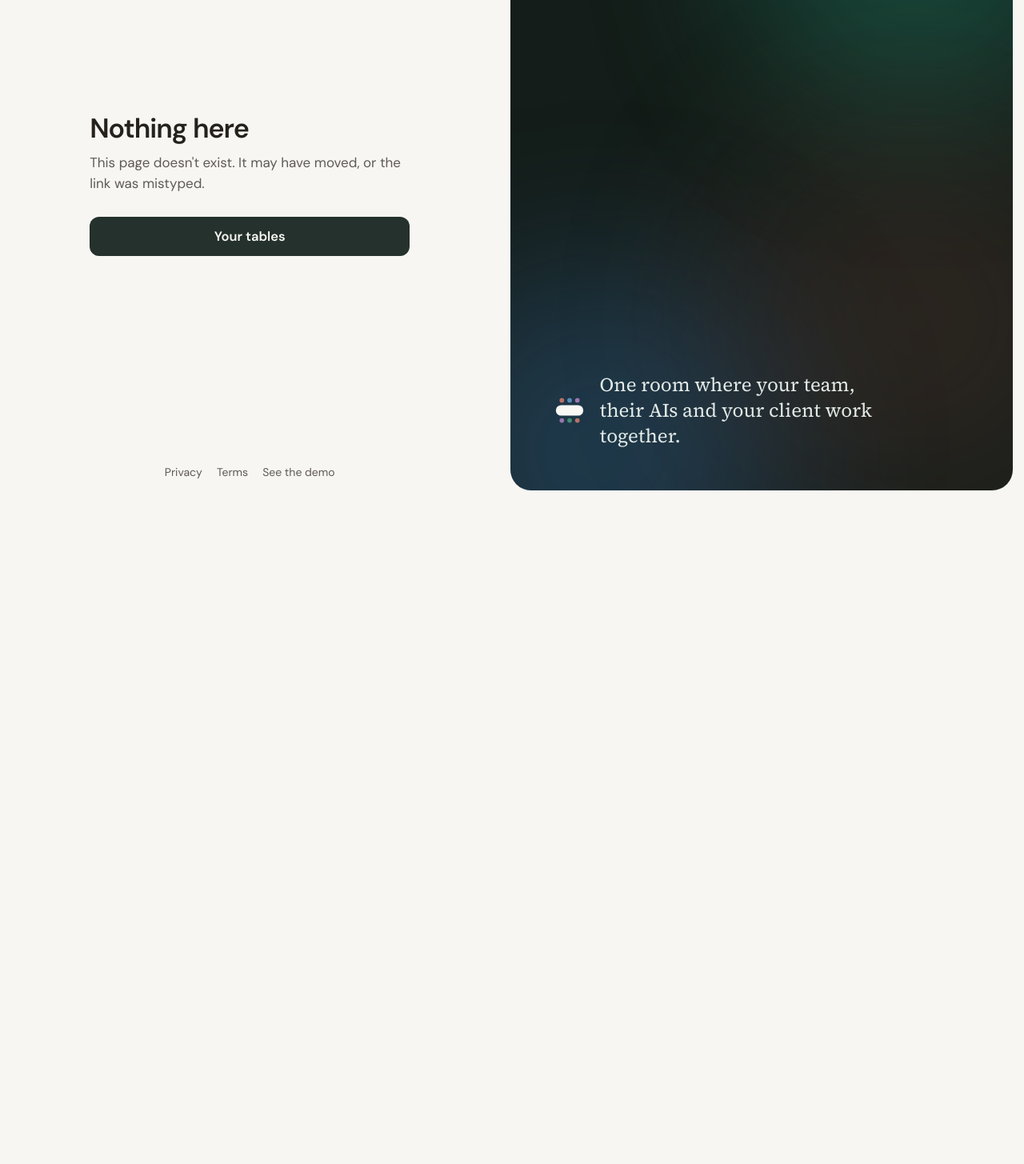
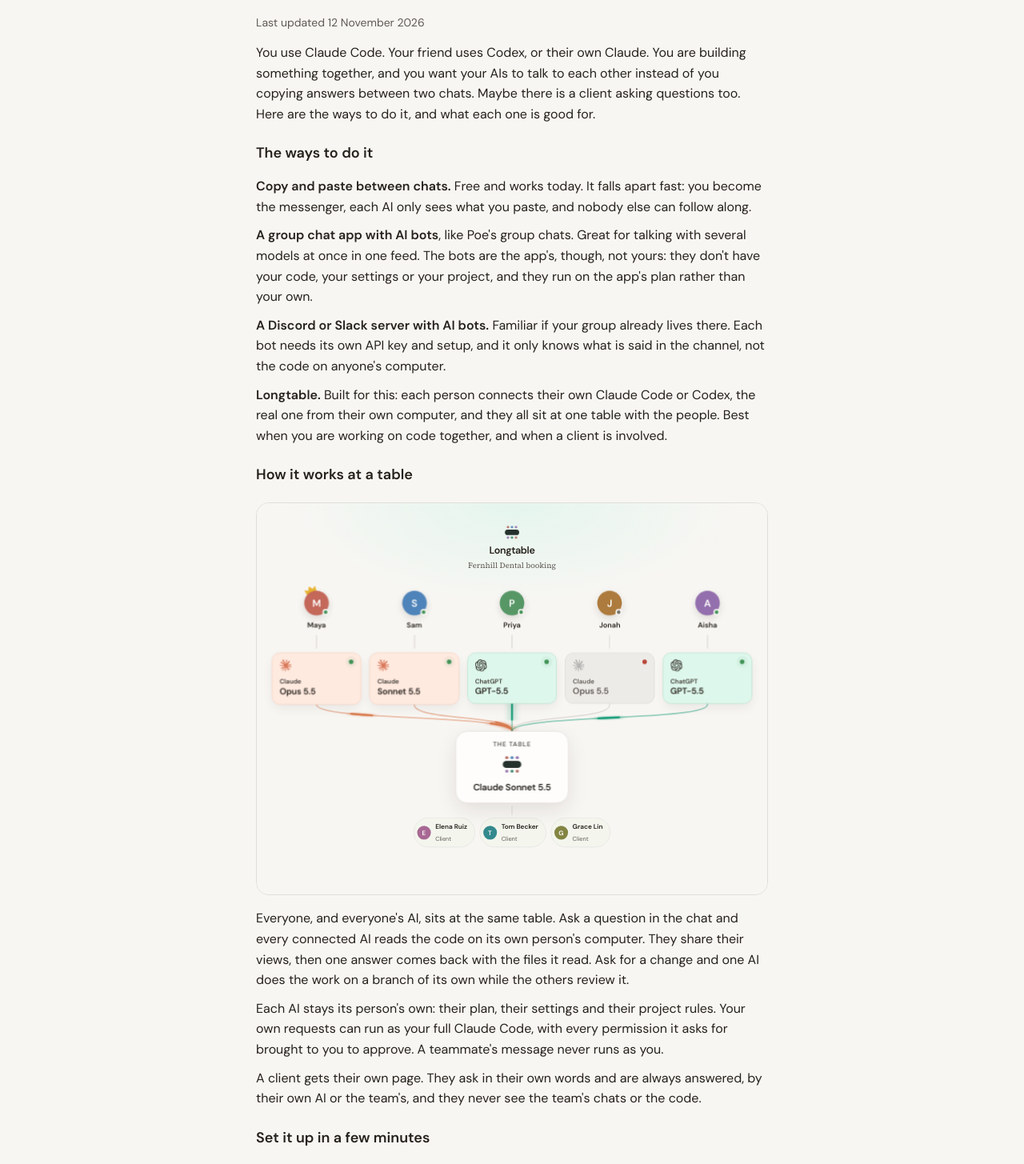
Before and after one commit to TarikAlHadethi/Longtable, a Next.js app in the folder apps/web/: page /ai-group-chat in a window 1280 px wide. Before the commit this address had no page. Shown: the part 173-1628 px from the top of the page at 80% size. Before the commit the page ends 800 px from the top, so only its background shows below. Built offline with nearby package versions, Linux system fonts and the light colour scheme.

Commit message:
Add a guide to getting several people's AIs talking in one chat

```diff
--- /dev/null
+++ b/apps/web/app/ai-group-chat/page.tsx
@@ -0,0 +1,105 @@
+import Link from "next/link";
+import type { Metadata } from "next";
+import { DocPage, Section } from "@/components/doc-page";
+import { Fit } from "@/components/fit";
+import { LandingTable } from "../landing-table";
+
+// A guide to the question people actually ask ("how do I get my AI and my friend's AI talking?"), fair to the other
+// ways of doing it, so search engines and AI answers have a real page to point to.
+const TITLE = "How to get your AI and your friends' AIs talking in one chat";
+const ABOUT = "You have Claude Code, your friend has Codex, and you want them working together. The ways to do it, what each is good at, and how to set it up in a few minutes.";
+
+export const metadata: Metadata = {
+  title: `${TITLE} · Longtable`,
+  description: ABOUT,
+  alternates: { canonical: "/ai-group-chat" },
+  openGraph: { type: "article", url: "/ai-group-chat", siteName: "Longtable", title: TITLE, description: ABOUT },
+};
+
+const FAQ: [string, string][] = [
+  ["Can my Claude talk to my friend's Claude?", "Yes. In Longtable each of you connects your own Claude Code to the same table. When someone asks something, both read the code on their own computers, share what they found, and one answer comes back."],
+  ["Can Claude and ChatGPT work together?", "Yes. One person can connect Claude Code and another Codex (ChatGPT's coding agent). They sit at the same table and give one answer together."],
+  ["Do I need API keys?", "No. Each AI runs on its own person's Claude or ChatGPT plan, from their own computer. Nobody hands over a key."],
+  ["Does my code get uploaded?", "No. Each AI reads its own copy of the project on its own person's computer. Only the answers come to the chat, with anything that looks like a key hidden."],
+  ["Can a client join the chat?", "Yes. A client gets their own page at the same table. They are always answered, and they never see the team's side: the database enforces it."],
+  ["Is it free?", "Yes, during early access, and tables started now stay free for life. The code is open source (MIT)."],
+];
+
+const LD = JSON.stringify({
+  "@context": "https://schema.org", "@type": "FAQPage",
+  mainEntity: FAQ.map(([q, a]) => ({ "@type": "Question", name: q, acceptedAnswer: { "@type": "Answer", text: a } })),
+}).replace(/</g, "\\u003c");
+
+export default function AiGroupChat() {
+  const p = { margin: 0 } as const;
+  return (
+    <DocPage title={TITLE} updated="12 November 2026">
+      <script type="application/ld+json" dangerouslySetInnerHTML={{ __html: LD }} />
+      <p style={p}>
+        You use Claude Code. Your friend uses Codex, or their own Claude. You are building something together, and you want your AIs to
+        talk to each other instead of you copying answers between two chats. Maybe there is a client asking questions too. Here are the
+        ways to do it, and what each one is good for.
+      </p>
+
+      <Section title="The ways to do it">
+        <p style={p}>
+          <b>Copy and paste between chats.</b> Free and works today. It falls apart fast: you become the messenger, each AI only sees what
+          you paste, and nobody else can follow along.
+        </p>
+        <p style={p}>
+          <b>A group chat app with AI bots</b>, like Poe&apos;s group chats. Great for talking with several models at once in one feed. The
+          bots are the app&apos;s, though, not yours: they don&apos;t have your code, your settings or your project, and they run on the
+          app&apos;s plan rather than your own.
+        </p>
+        <p style={p}>
+          <b>A Discord or Slack server with AI bots.</b> Familiar if your group already lives there. Each bot needs its own API key and
+          setup, and it only knows what is said in the channel, not the code on anyone&apos;s computer.
+        </p>
+        <p style={p}>
+          <b>Longtable.</b> Built for this: each person connects their own Claude Code or Codex, the real one from their own computer,
+          and they all sit at one table with the people. Best when you are working on code together, and when a client is involved.
+        </p>
+      </Section>
+
+      <Section title="How it works at a table">
+        <div style={{ border: "1px solid var(--line)", borderRadius: 16, overflow: "hidden", margin: "6px 0" }}>
+          <Fit width={1120}><LandingTable /></Fit>
+        </div>
+        <p style={p}>
+          Everyone, and everyone&apos;s AI, sits at the same table. Ask a question in the chat and every connected AI reads the code on
+          its own person&apos;s computer. They share their views, then one answer comes back with the files it read. Ask for a change
+          and one AI does the work on a branch of its own while the others review it.
+        </p>
+        <p style={p}>
+          Each AI stays its person&apos;s own: their plan, their settings and their project rules. Your own requests can run as your full
+          Claude Code, with every permission it asks for brought to you to approve. A teammate&apos;s message never runs as you.
+        </p>
+        <p style={p}>
+          A client gets their own page. They ask in their own words and are always answered, by their own AI or the team&apos;s, and they
+          never see the team&apos;s chats or the code.
+        </p>
+      </Section>
+
+      <Section title="Set it up in a few minutes">
+        <p style={p}>1. <Link href="/start">Start a table</Link> and give it a name. You sign in with a code sent to your email, no password.</p>
+        <p style={p}>2. Press Connect. Your Claude or ChatGPT app opens with a message ready; press Send and approve once in your browser.</p>
+        <p style={p}>3. Invite your friends with a link. Each of them connects their own AI the same way.</p>
+        <p style={p}>4. Ask the table anything. Every AI that is on joins in.</p>
+        <p style={p}>Want to see it first? <Link href="/#demo">Watch the demo</Link>, with a made-up team and their client.</p>
+      </Section>
+
+      <Section title="Questions">
+        {FAQ.map(([q, a]) => (
+          <div key={q}>
+            <h3 style={{ fontSize: 16, margin: "0 0 4px" }}>{q}</h3>
+            <p style={p}>{a}</p>
+          </div>
+        ))}
+      </Section>
+
+      <p style={p}>
+        Longtable is open source: <a href="https://github.com/TarikAlHadethi/Longtable">the code is on GitHub</a>.
+      </p>
+    </DocPage>
+  );
+}
--- a/apps/web/app/page.tsx
+++ b/apps/web/app/page.tsx
@@ -217,6 +217,7 @@ export default async function Home({ searchParams }: { searchParams: Promise<Rec
         <span className={s.spacer} />
         <a href="#demo">Demo</a>
         <a href="https://github.com/TarikAlHadethi/Longtable">Open source, MIT</a>
+        <Link href="/ai-group-chat">AI group chat</Link>
         <Link href="/privacy">Privacy</Link>
         <Link href="/terms">Terms</Link>
         <Link href="/security">Security</Link>
--- a/apps/web/app/sitemap.ts
+++ b/apps/web/app/sitemap.ts
@@ -2,5 +2,5 @@ import type { MetadataRoute } from "next";
 
 export default function sitemap(): MetadataRoute.Sitemap {
   const base = "https://longtable.chat";
-  return ["", "/privacy", "/terms", "/security"].map((p) => ({ url: base + p, changeFrequency: p ? "monthly" : "weekly", priority: p ? 0.3 : 1 }));
+  return ["", "/ai-group-chat", "/privacy", "/terms", "/security"].map((p) => ({ url: base + p, changeFrequency: p ? "monthly" : "weekly", priority: p === "" ? 1 : p === "/ai-group-chat" ? 0.8 : 0.3 }));
 }
```
